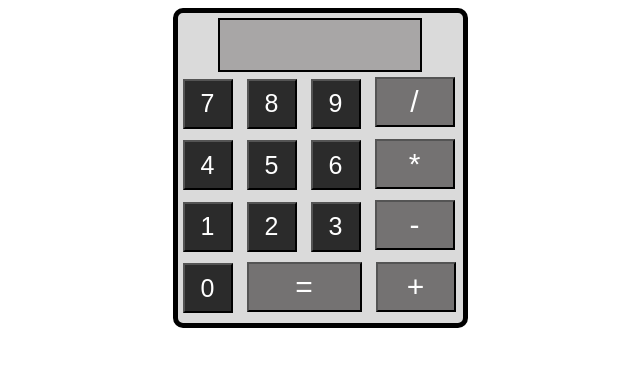
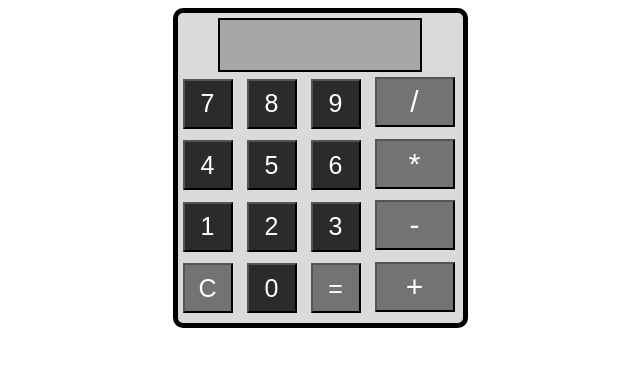
Before and after one commit to IvoPatricio/javascript-projects, a plain HTML site: page calculator/index.html in a window 1280 px wide. Shown: the whole page, without its empty margins (320-960 px from the left). Drawn offline with Linux system fonts and the light colour scheme.

Commit message:
added_clear_button

```diff
--- a/calculator/index.html
+++ b/calculator/index.html
@@ -21,6 +21,7 @@
         <button id="button2" class="digit">2</button>
         <button id="button3" class="digit">3</button>
         <button id="button-" class="operator">-</button>
+        <button id="buttonC" class="clear">C</button>
         <button id="button0" class="digit">0</button>
         <button id="button=" class="equal">=</button>
         <button id="button+" class="operator">+</button>
--- a/calculator/script.js
+++ b/calculator/script.js
@@ -9,6 +9,11 @@ function handleButtonClick(event) {
         //CALCULATE HERE
         values = [];
     }
+    else if (button.classList.contains('clear'))
+    {
+        values = [];
+        document.getElementById('resultDisplay').textContent = values;
+    }
     else
     {
         values.push(value);
@@ -17,7 +22,7 @@ function handleButtonClick(event) {
 }
 
 //adding events to each buttong to check when the buttons are clicked
-const buttons = document.querySelectorAll('.digit, .operator, .equal');
+const buttons = document.querySelectorAll('.digit, .operator, .equal, .clear');
 buttons.forEach(button =>
 {
     button.addEventListener('click', handleButtonClick);
--- a/calculator/style.css
+++ b/calculator/style.css
@@ -40,11 +40,21 @@ button.operator{
 }
 
 button.equal{
-    width: 115px;
+    width: 50px;
     height: 50px;
-    font-size: 30px;
+    font-size: 25px;
     margin: 5px;
     cursor: pointer;
     background-color: #747272;
     color: #ffffff;
 }
+
+button.clear{
+    width: 50px;
+    height: 50px;
+    font-size: 25px;
+    margin: 5px;
+    cursor: pointer;
+    background-color: #747272;
+    color: #ffffff;
+}
```
